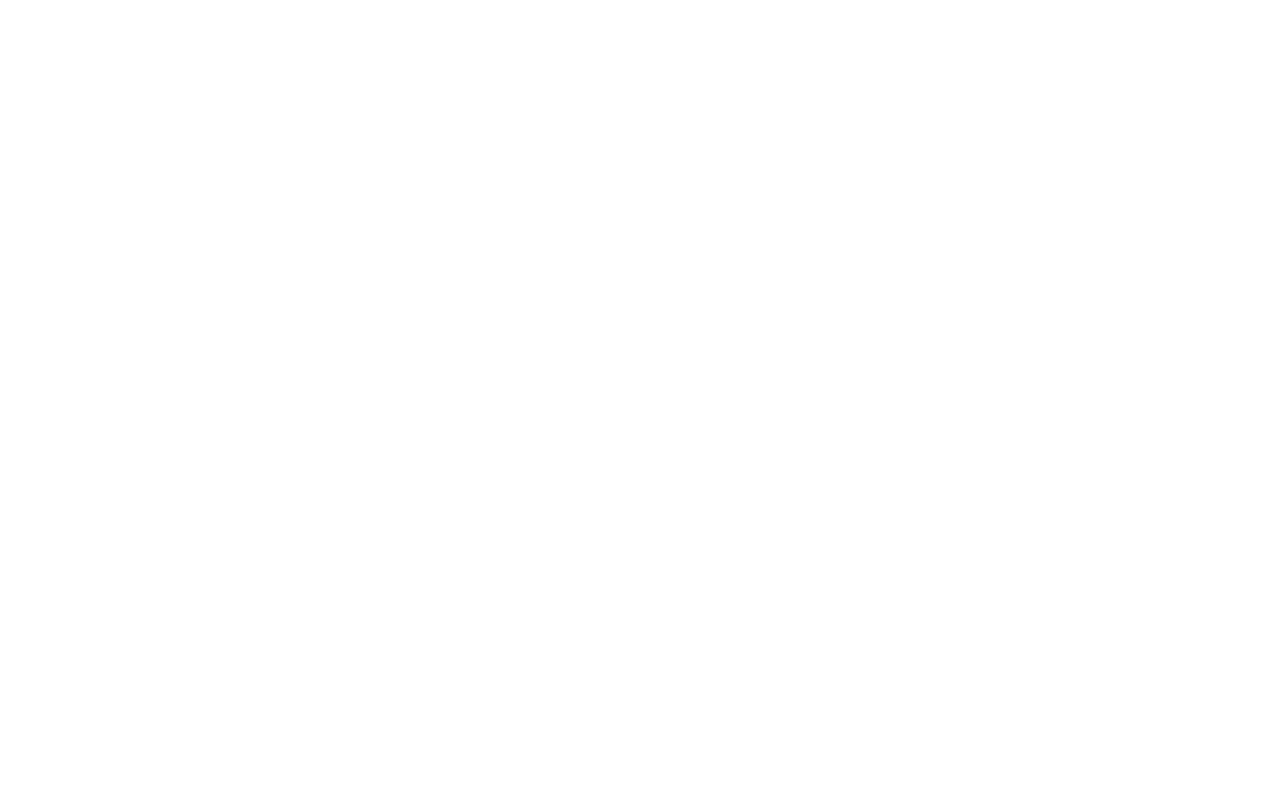
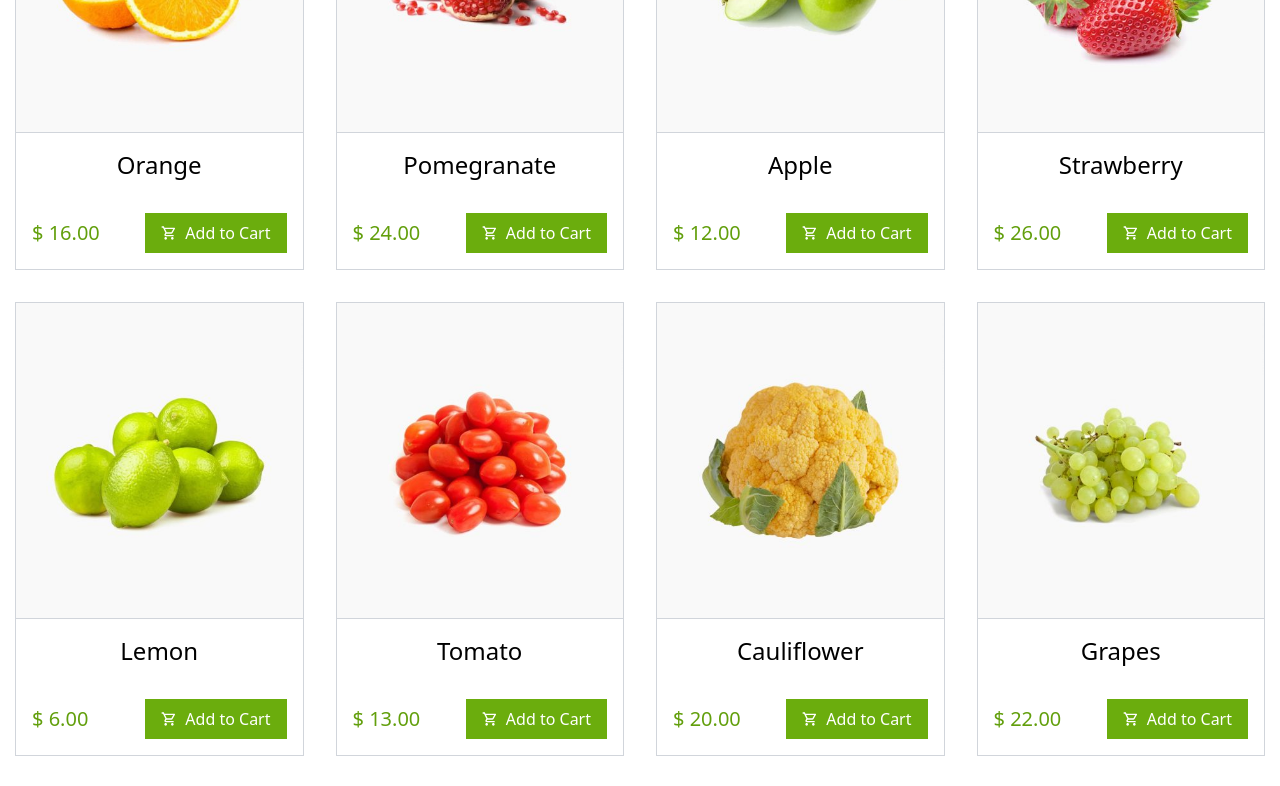
Before and after one commit to pardana/eveggy, a React (Vite) app: page / in a window 1280 px wide. Shown: the part 1280-2066 px from the top of the page. Before the commit the page ends 860 px from the top, so only its background shows below. Built offline with nearby package versions, Linux system fonts and the light colour scheme.

Commit message:
add featurted products

```diff
--- a/src/App.tsx
+++ b/src/App.tsx
@@ -1,7 +1,7 @@
-import React from "react";
-import Navbar from "./components/navbar";
-import Hero from "./components/hero";
-import Services from "./components/services";
+import Navbar from "./components/Navbar";
+import Hero from "./components/Hero";
+import Services from "./components/Services";
+import FeatureProducts from "./components/FeatureProducts";
 
 const App = () => {
   return (
@@ -9,6 +9,7 @@
       <Navbar />
       <Hero />
       <Services />
+      <FeatureProducts />
     </main>
   );
 };
--- /dev/null
+++ b/src/components/FeatureProducts.tsx
@@ -0,0 +1,86 @@
+import ProductsCard from "./ProductsCard";
+
+const products = [
+  {
+    id: 0,
+    img: "./product_1.jpg",
+    name: "Orange",
+    price: 16,
+  },
+  {
+    id: 1,
+    img: "./product_2.jpg",
+    name: "Pomegranate",
+    price: 24,
+  },
+  {
+    id: 2,
+    img: "./product_3.jpg",
+    name: "Apple",
+    price: 12,
+  },
+  {
+    id: 3,
+    img: "./product_4.jpg",
+    name: "Strawberry",
+    price: 26,
+  },
+  {
+    id: 4,
+    img: "./product_5.jpg",
+    name: "Lemon",
+    price: 6,
+  },
+  {
+    id: 5,
+    img: "./product_6.jpg",
+    name: "Tomato",
+    price: 13,
+  },
+  {
+    id: 6,
+    img: "./product_7.jpg",
+    name: "Cauliflower",
+    price: 20,
+  },
+  {
+    id: 7,
+    img: "./product_8.jpg",
+    name: "Grapes",
+    price: 22,
+  },
+  {
+    id: 8,
+    img: "./product_9.jpg",
+    name: "Cauliflower",
+    price: 21,
+  },
+  {
+    id: 9,
+    img: "./product_10.jpg",
+    name: "Orange",
+    price: 23,
+  },
+];
+
+const FeatureProducts = () => {
+  return (
+    <section className="container py-[100px]">
+      <h2 className="text-3xl font-semibold text-center">Featured Products</h2>
+
+      <div className="grid grid-cols-1 sm:grid-cols-2 lg:grid-cols-3 xl:grid-cols-4 gap-8 pt-[100px]">
+        {products.map((item) => (
+          <ProductsCard
+            key={item.id}
+            id={item.id}
+            img={item.img}
+            name={item.name}
+            price={item.price}
+          />
+        ))}
+      </div>
+    </section>
+  );
+};
+
+export default FeatureProducts;
--- /dev/null
+++ b/src/components/ProductsCard.tsx
@@ -0,0 +1,31 @@
+import { MdOutlineShoppingCart } from "react-icons/md";
+
+interface PropsType {
+  id: number;
+  img: string;
+  name: string;
+  price: number;
+}
+
+const ProductsCard = ({ id, img, name, price }: PropsType) => {
+  return (
+    <div>
+      <div className="border border-gray-300">
+        <img src={img} alt={`${id}-${name}`} />
+      </div>
+
+      <div className="border border-gray-300 border-t-0">
+        <h2 className="text-2xl text-center pt-4">{name}</h2>
+        <div className="px-4 flex items-center justify-between pt-8 mb-4">
+          <p className="text-accentDark text-xl font-medium">$ {price}.00</p>
+          <button className="bg-accent hover:bg-accentDark text-white py-2 px-4 flex items-center gap-2">
+            <MdOutlineShoppingCart />
+            Add to Cart
+          </button>
+        </div>
+      </div>
+    </div>
+  );
+};
+
+export default ProductsCard;
--- a/src/components/hero.tsx
+++ b/src/components/hero.tsx
@@ -1,5 +1,3 @@
-import React from "react";
-
 const Hero = () => {
   return (
     <section className="container grid lg:grid-cols-2">
--- a/src/components/navbar.tsx
+++ b/src/components/navbar.tsx
@@ -1,4 +1,3 @@
-import React from "react";
 import { BiSupport } from "react-icons/bi";
 import { CiMenuFries, CiSearch } from "react-icons/ci";
 import { FaRegHeart } from "react-icons/fa";
--- a/src/components/services.tsx
+++ b/src/components/services.tsx
@@ -1,7 +1,7 @@
 import { BiSupport } from "react-icons/bi";
 import { LiaShippingFastSolid } from "react-icons/lia";
 import { RiRefund2Line, RiSecurePaymentLine } from "react-icons/ri";
-import ServiceCard from "./servicecard";
+import ServiceCard from "./ServiceCard";
 
 const servicesData = [
   {
```
